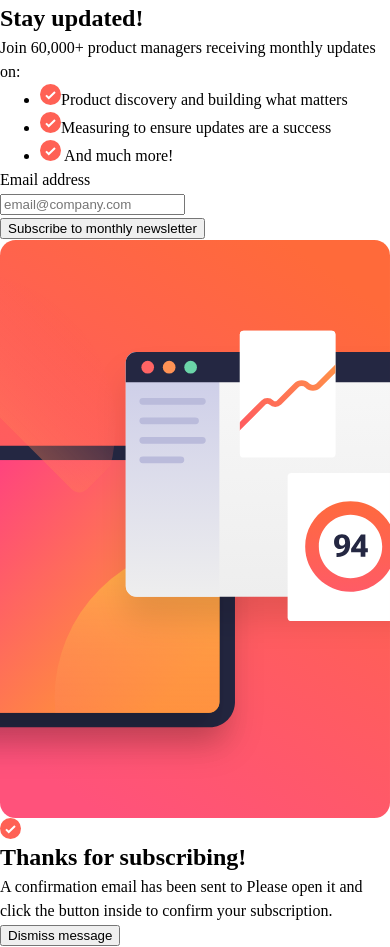
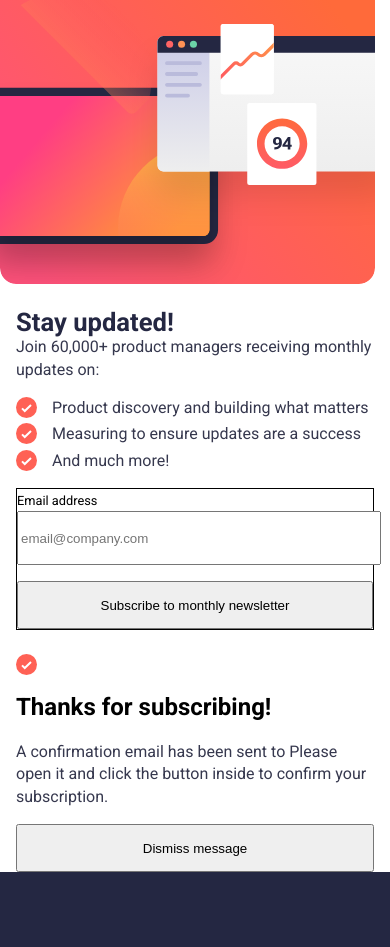
Before and after one commit to sanyomor-01/newsletter-sign-up, a plain HTML site: page index.html in a window 390 px wide. After the commit the page ends 872 px from the top, so only its background shows below. Drawn offline with Linux system fonts and the light colour scheme.

Commit message:
mobile-first

```diff
--- a/css/index.css
+++ b/css/index.css
@@ -1,4 +1,6 @@
-@import url('https://fonts.googleapis.com/css2?family=Roboto&display=swap');
+
+@import url('https://fonts.googleapis.com/css2?family=Roboto:wght@400;700&display=swap');
+
 
 :root{
   /* color*/
@@ -9,9 +11,9 @@
     --white: hsl(0, 0%, 100%);
 
     /* font-sizes*/
-    --fs-200: 0.9rem;
+    --fs-200: 0.8rem;
     --fs-400: 1rem;
-    --fs-700: 1.5rem;
+    --fs-700: 1.6rem;
 
     /*border radius*/
     --rounded-sm: 0.5rem;
@@ -35,6 +37,11 @@
     margin: 0;
   }
 
+ul[role='list'],
+ol[role='list'] {
+  list-style: none;
+}
+
 p, h1 {
     overflow-wrap: break-word;
   }
@@ -49,25 +56,87 @@ p, h1 {
   }
 
   body {
-    line-height: 1.5;
+    line-height: 1.4;
     -webkit-font-smoothing: antialiased;
-    font-family: 'Robot';
+    font-family: 'Roboto',sans-serif;
     background-color: var(--dark-slate-grey);
   }
-.container, .wrapper{
+
+.wrapper{
   background-color: var(--white);
+  display: flex;
+  flex-wrap: wrap-reverse;
 }
-  ul li::before{
-    content: url("../assets/images/icon-list.svg");
-    width: 18px;
-    height: 18px;
+.content{
+  display: grid;
+  gap: var(--space-md);
+  padding-inline: var(--space-md);
+  padding-block-start: var(--space-lg);
+}
+
+/* fonts styles*/
+.title{
+  font-size: var(--fs-700);
+  font-weight: bold;
+  color: var(--dark-slate-grey);
+  line-height: 1.1;
+}
+p{
+  max-width: 60ch;
+}
+p{
+  font-size: var(--fs-400);
+  color: var(--charcoal-grey);
+  font-weight: 300;
 
 }
 
-.active{
-  display:;
-}
-@media only screen and (max-witdth: 501px) {
 
+/* util*/
+  ul li::before{
+    content: url("../assets/images/icon-list.svg");
+    width: 12px;
+    height: 12px;
 
 }
+ul {
+  display: grid;
+  gap: var(--space-sm);
+}
+li{
+  font-size: var(--fs-400);
+color: var(--charcoal-grey);
+  display: flex;
+  align-items: flex-start;
+  gap: var(--space-lg);
+  margin-left: -40px;
+}
+form{
+  display:grid;
+  gap:var(--space-md);
+  border: 1px solid ;
+}
+
+label{
+  font-size:var(--fs-200);
+}
+input{
+  height: 48px;
+  width: 100%;
+}
+
+.btn{
+  height: 48px;
+  width: 100%;
+}
+@media only screen and (max-width: 700px) {
+  .desktop--image{
+    display: none;
+  }
+
+}
+@media only screen and (min-width: 701px) {
+  .mobile--image{
+    display: none;
+  }
+}
--- a/index.html
+++ b/index.html
@@ -10,12 +10,15 @@
 </head>
 <body>
   <main>
-    <div class="container " id="sign-up">
-      <section class="details">
+    <div class="wrapper " id="sign-up">
+      <section class="content">
+
+        <div class="info">
           <h1 class="title">Stay updated!</h1>
           <p>Join 60,000+ product managers receiving monthly updates on:</p>
+        </div>
 
-        <ul class="list">
+        <ul role="list">
           <li class="list-items">Product discovery and building what matters</li>
           <li class="list-items">Measuring to ensure updates are a success</li>
           <li class="list-items"> And much more!</li>
@@ -35,28 +38,31 @@
             id="email"
             >
           </div>
-          <button type="submit">  Subscribe to monthly newsletter</button>
+          <button class="btn" type="submit">  Subscribe to monthly newsletter</button>
         </form>
       </section>
 
       <section class="images">
-        <picture class="picture-container">
-          <source
-           srcset="./assets/images/illustration-sign-up-desktop.svg"/>
-           <img src="./assets/images/illustration-sign-up-mobile.svg" alt="">
-        </picture>
+        <img class="desktop--image"
+        src="./assets/images/illustration-sign-up-desktop.svg"
+        alt="graphs and stats"/>
+
+        <img class="mobile--image"
+        src="./assets/images/illustration-sign-up-mobile.svg"
+        alt="graphs and stats"/>
       </section>
     </div>
 
     <section class="wrapper active " id="success" >
-      <div class="icon">
+      <div class="content">
           <img src="./assets/images/icon-list.svg" alt="list">
-      </div>
+
           <h1 class="success-title" >Thanks for subscribing!</h1>
           <p class="thank-u-message">A confirmation email has been sent to <strong id="submitted-email"></strong>
             Please open it and click the button inside to confirm your subscription.
           </p>
-      <button id ="dismiss" type="submit" >Dismiss message</button>
+          <button class="btn" id ="dismiss" type="submit" >Dismiss message</button>
+        </div>
   </section>
   </main>
 
```
Lines whose indentation alone changed are shown as unchanged.
